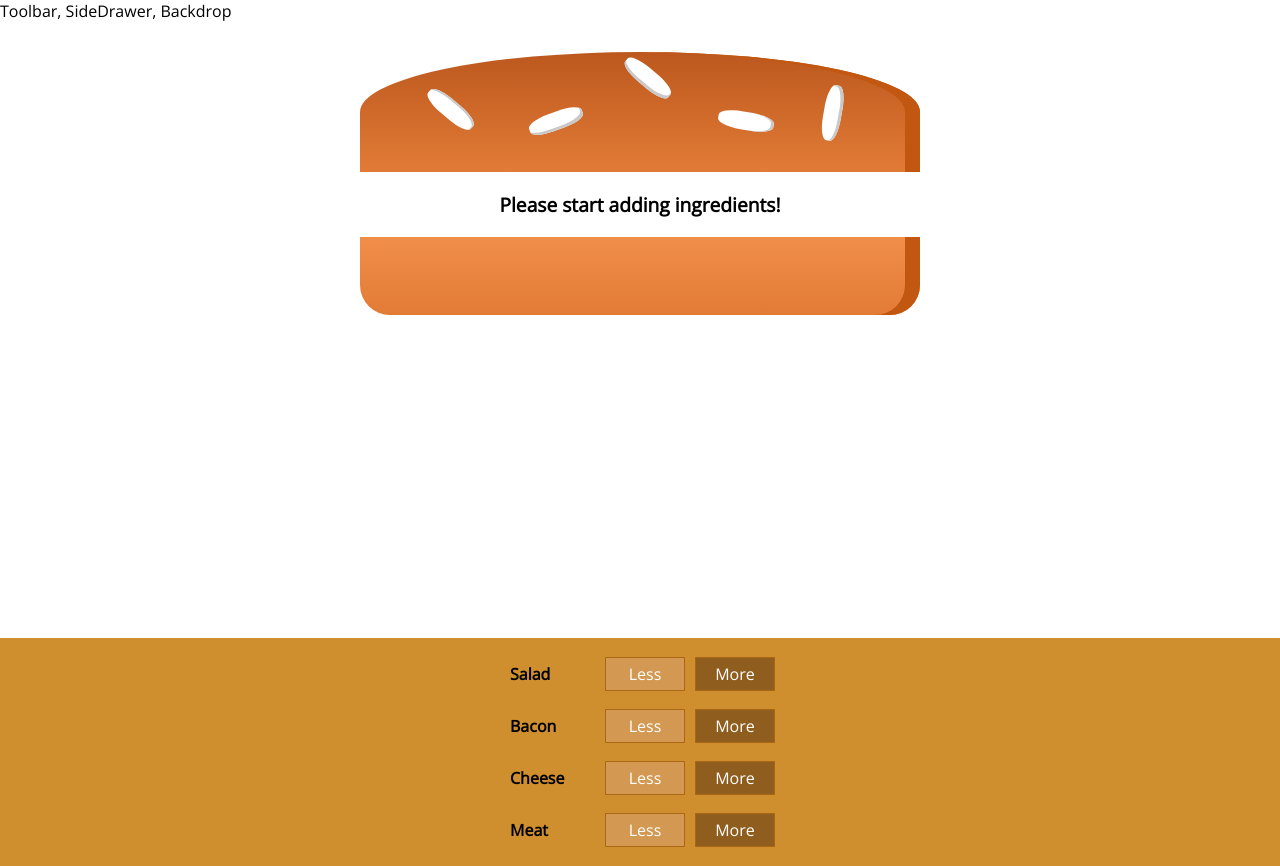
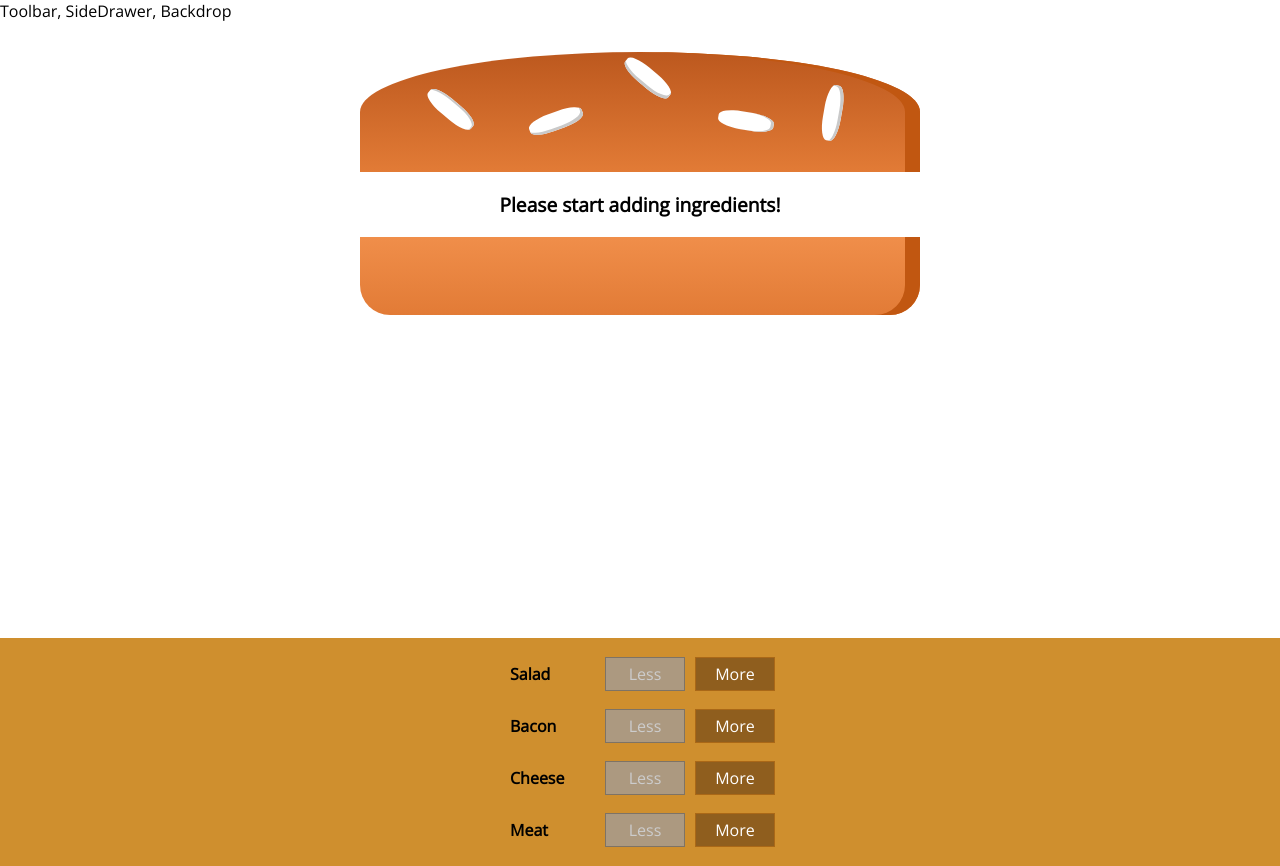
Before and after one commit to blatoo/burgerbuilder_react_class, a React (Create React App) app: page / in a window 1280 px wide. Built offline with nearby package versions, Linux system fonts and the light colour scheme.

Commit message:
164. removing Ingredientssafely

```diff
--- a/src/components/Burger/BuildControls/BuildControl/BuildControl.js
+++ b/src/components/Burger/BuildControls/BuildControl/BuildControl.js
@@ -1,12 +1,20 @@
 import React from "react";
-import classes from "./BuildControl.module.css"
+import classes from "./BuildControl.module.css";
 
 const BuildControl = props => {
 	return (
 		<div className={classes.BuildControl}>
 			<div className={classes.Label}>{props.label}</div>
-			<button className={classes.Less}>Less</button>
-			<button className={classes.More}>More</button>
+			<button
+				className={classes.Less}
+				onClick={props.removed}
+				disabled={props.disabled}
+			>
+				Less
+			</button>
+			<button className={classes.More} onClick={props.added}>
+				More
+			</button>
 		</div>
 	);
 };
--- a/src/components/Burger/BuildControls/BuildControls.js
+++ b/src/components/Burger/BuildControls/BuildControls.js
@@ -13,7 +13,17 @@ const BuildControls = props => {
 	return (
 		<div className={classes.BuildControls}>
 			{controls.map(control => (
-				<BuildControl key={control.label} label={control.label} />
+				<BuildControl
+					key={control.label}
+					label={control.label}
+					added={() => {
+						props.ingredientAdded(control.type);
+					}}
+					removed={() => {
+						props.ingredientRemoved(control.type);
+					}}
+					disabled={props.disabled[control.type]}
+				/>
 			))}
 		</div>
 	);
--- a/src/components/BurgerBuilder/BurgerBuilder.js
+++ b/src/components/BurgerBuilder/BurgerBuilder.js
@@ -2,21 +2,63 @@ import React, { Component } from "react";
 import Aux from "../../hoc/Auxilian";
 import Burger from "../../components/Burger/Burger";
 import BuildControls from "../Burger/BuildControls/BuildControls";
-export class BurgerBuilder extends Component {
+
+const INGREDINT_PRICES = {
+	salad: 0.5,
+	bacon: 0.7,
+	cheese: 0.4,
+	meat: 1.3
+};
+
+class BurgerBuilder extends Component {
 	state = {
 		ingredients: {
 			salad: 0,
 			bacon: 0,
 			cheese: 0,
 			meat: 0
+		},
+
+		totalPrice: 4
+	};
+
+	addIntegredientHandler = type => {
+		const updatedIngredents = { ...this.state.ingredients };
+		updatedIngredents[type] = updatedIngredents[type] + 1;
+
+		const newPrice = this.state.totalPrice + INGREDINT_PRICES[type];
+		this.setState({ ingredients: updatedIngredents, totalPrice: newPrice });
+	};
+
+	removeIntegredidentHandler = type => {
+		if (this.state.ingredients[type] <= 0) {
+			return;
 		}
+
+		const updatedIngredents = { ...this.state.ingredients };
+		updatedIngredents[type] = updatedIngredents[type] - 1;
+
+		const newPrice = this.state.totalPrice - INGREDINT_PRICES[type];
+		this.setState({ ingredients: updatedIngredents, totalPrice: newPrice });
 	};
 
 	render() {
+		const disabledInfo = { ...this.state.ingredients };
+
+		for (let key in disabledInfo) {
+			disabledInfo[key] = disabledInfo[key] <= 0;
+		}
+
+		console.log(disabledInfo);
+
 		return (
 			<Aux>
 				<Burger ingredients={this.state.ingredients}></Burger>
-				<BuildControls />
+				<BuildControls
+					ingredientAdded={this.addIntegredientHandler}
+					ingredientRemoved={this.removeIntegredidentHandler}
+					disabled={disabledInfo}
+				/>
 			</Aux>
 		);
 	}
```
